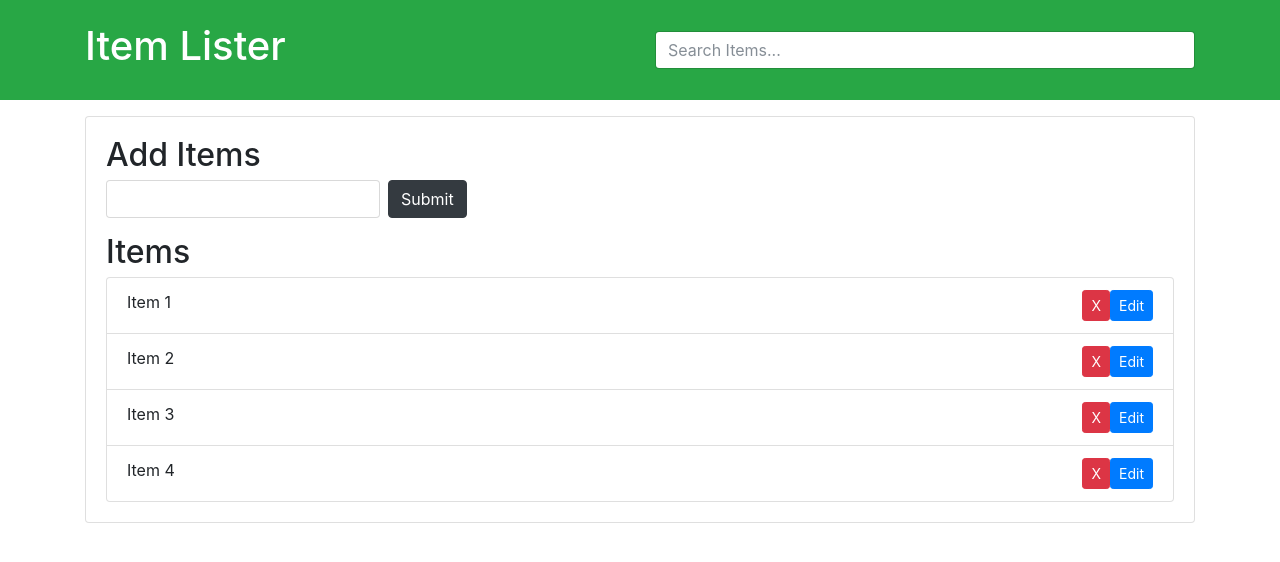
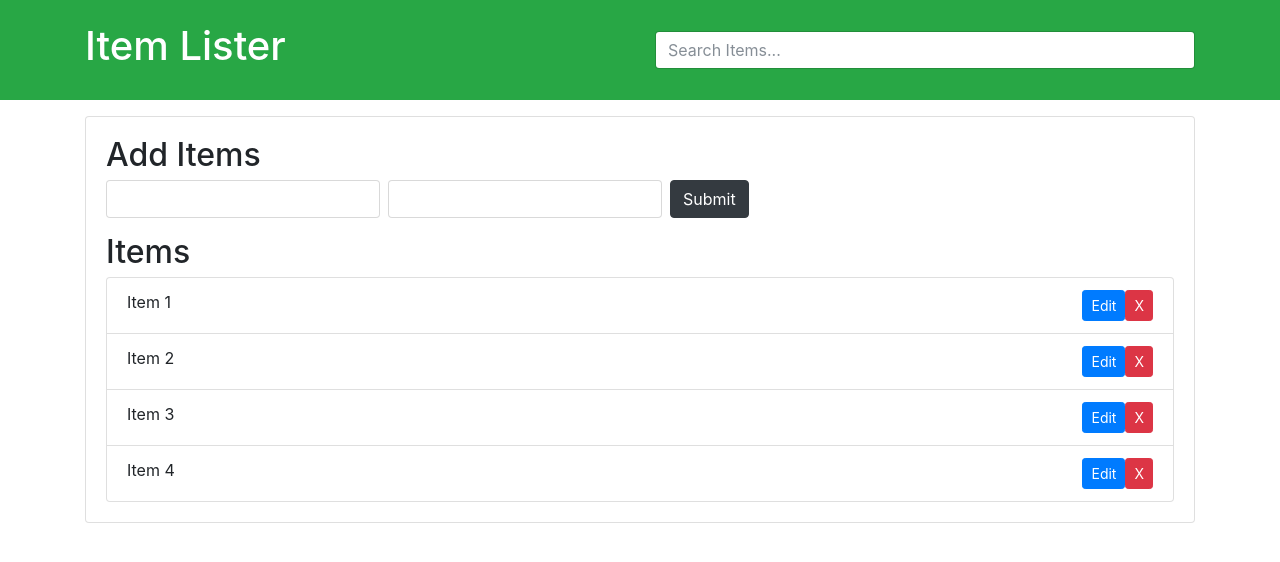
Before and after one commit to varshapal/FirstGitProject, a plain HTML site: page index.html in a window 1280 px wide. Drawn offline with nearby package versions, Linux system fonts and the light colour scheme.

Commit message:
update index file

```diff
--- a/index.html
+++ b/index.html
@@ -25,14 +25,15 @@
     <h2 class="title">Add Items</h2>
     <form id="addForm" class="form-inline mb-3">
       <input type="text" class="form-control mr-2" id="item">
+      <input type="text" class="form-control mr-2" id="description">
       <input type="submit" class="btn btn-dark" value="Submit">
     </form>
     <h2 class="title">Items</h2>
     <ul id="items" class="list-group">
-      <li class="list-group-item">Item 1 <button class="btn btn-primary btn-sm float-right edit">Edit</button><button class="btn btn-danger btn-sm float-right delete">X</button></li>
-      <li class="list-group-item">Item 2 <button class="btn btn-primary btn-sm float-right edit">Edit</button><button class="btn btn-danger btn-sm float-right delete">X</button></li>
-      <li class="list-group-item">Item 3 <button class="btn btn-primary btn-sm float-right edit">Edit</button><button class="btn btn-danger btn-sm float-right delete">X</button></li>
-      <li class="list-group-item">Item 4 <button class="btn btn-primary btn-sm float-right edit">Edit</button><button class="btn btn-danger btn-sm float-right delete">X</button></li>
+      <li class="list-group-item">Item 1 <button class="btn btn-danger btn-sm float-right delete">X</button><button class="btn btn-primary btn-sm float-right delete">Edit</button></li>
+      <li class="list-group-item">Item 2 <button class="btn btn-danger btn-sm float-right delete">X</button><button class="btn btn-primary btn-sm float-right delete">Edit</button></li>
+      <li class="list-group-item">Item 3 <button class="btn btn-danger btn-sm float-right delete">X</button><button class="btn btn-primary btn-sm float-right delete">Edit</button></li>
+      <li class="list-group-item">Item 4 <button class="btn btn-danger btn-sm float-right delete">X</button><button class="btn btn-primary btn-sm float-right delete">Edit</button></li>
     </ul>
    </div>
   </div>
```
